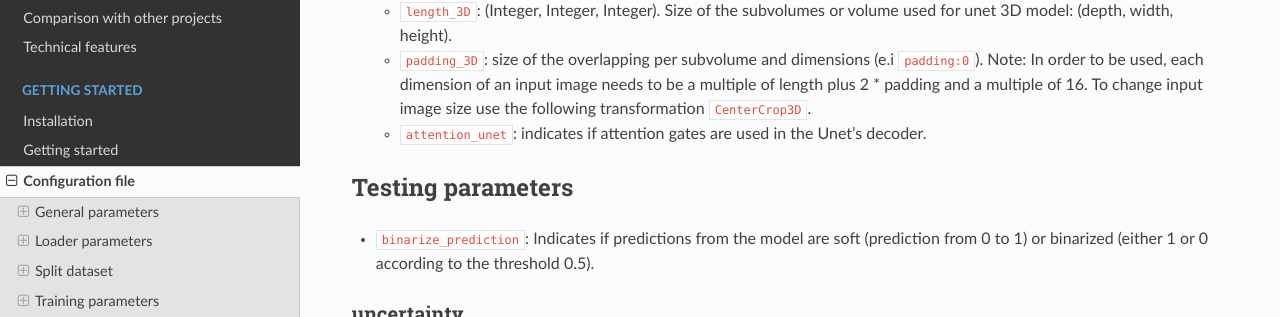
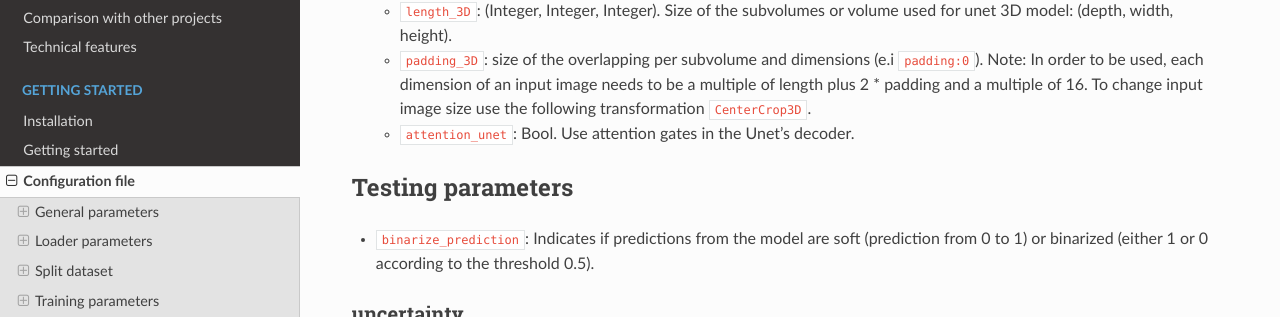
Before and after one commit to ivadomed/ivadomed, a Sphinx documentation site: the page built from docs/source/configuration_file.md, in a window 1280 px wide and 900 px high, scrolled down 4342 px. Shown: the part 134-451 px from the top of the window. Built offline with Sphinx 7.4.7 and the Read the Docs theme 2.0.0, drawn with Linux system fonts in a browser that asks for light colours.

Commit message:
Update docs/source/configuration_file.md
Co-authored-by: Julien Cohen-Adad <jcohen@polymtl.ca>

```diff
--- a/docs/source/configuration_file.md
+++ b/docs/source/configuration_file.md
@@ -117,7 +117,7 @@ Here are defined the tailored model and the parameters that are specific to it (
 - `UNet3D`
     - `length_3D`: (Integer, Integer, Integer). Size of the subvolumes or volume used for unet 3D model: (depth, width, height).
     - `padding_3D`: size of the overlapping per subvolume and dimensions (e.i `padding:0`). Note: In order to be used, each dimension of an input image needs to be a multiple of length plus 2 * padding and a multiple of 16. To change input image size use the following transformation `CenterCrop3D`.
-    - `attention_unet`: indicates if attention gates are used in the Unet's decoder.
+    - `attention_unet`: Bool. Use attention gates in the Unet's decoder.
 
 ## Testing parameters
 - `binarize_prediction`: Indicates if predictions from the model are soft (prediction from 0 to 1) or binarized (either 1 or 0 according to the threshold 0.5).
```
